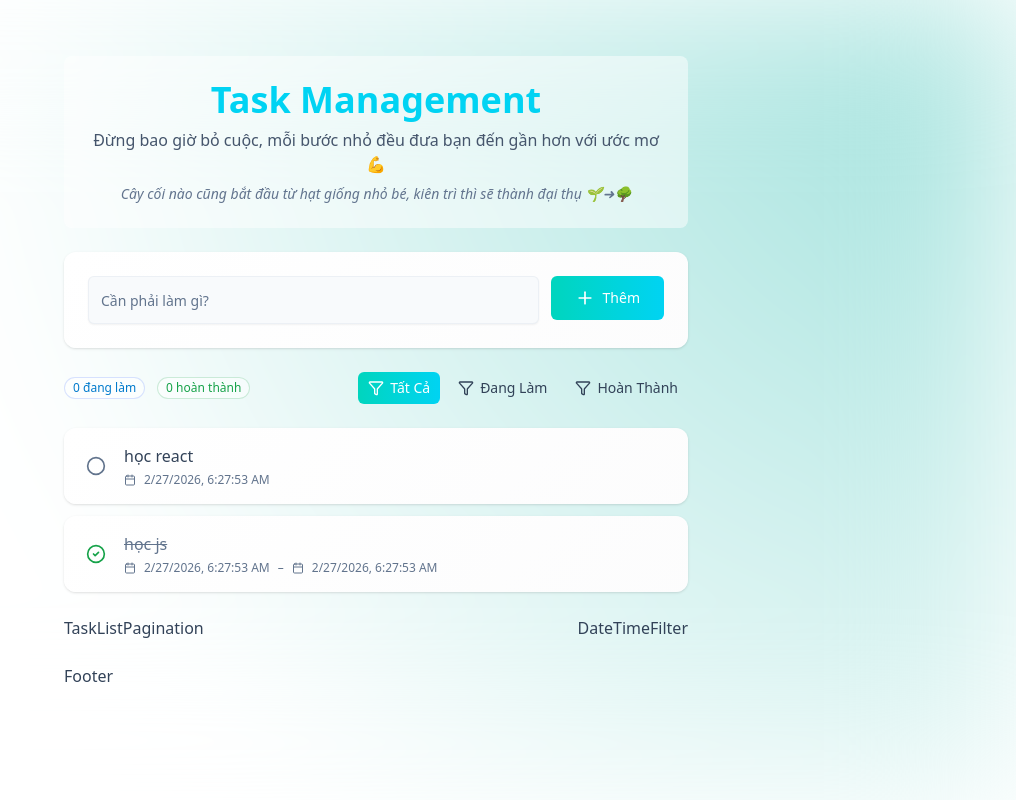
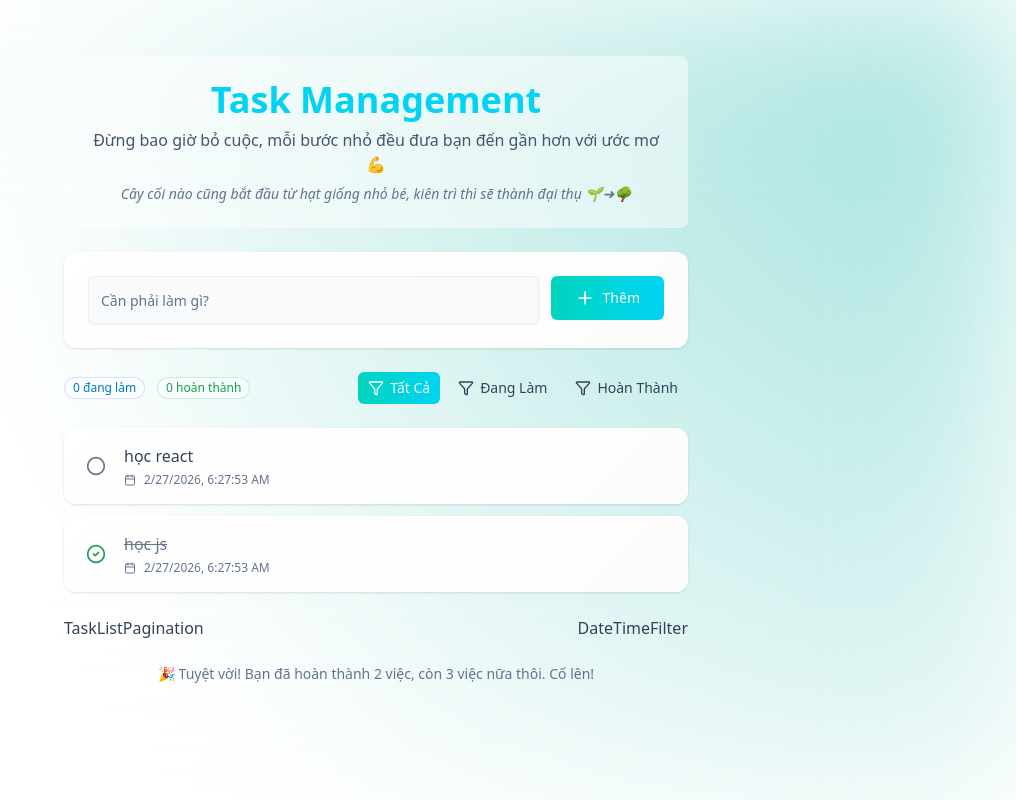
Before and after one commit to HUYTG17/Task-Management-System, a React (Vite) app in the folder frontend/: page / in a window 1280 px wide. Shown: the whole page, without its empty margins (264-1280 px from the left). Built offline with nearby package versions, Linux system fonts and the light colour scheme.

Commit message:
add Footer component with task satistics

```diff
--- a/frontend/src/components/Footer.jsx
+++ b/frontend/src/components/Footer.jsx
@@ -1,8 +1,25 @@
 import React from 'react'
 
-const Footer = () => {
+const Footer = ({ completedTasksCount = 2, activeTasksCount = 3 }) => {
   return (
-    <div>Footer</div>
+    <>
+      {completedTasksCount + activeTasksCount > 0 && (
+        <div className="text-center">
+          <p className="text-sm text-muted-foreground">
+            {completedTasksCount > 0 && (
+              <>
+                🎉 Tuyệt vời! Bạn đã hoàn thành {completedTasksCount} việc
+                {activeTasksCount > 0 &&
+                  `, còn ${activeTasksCount} việc nữa thôi. Cố lên!`}
+              </>
+            )}
+            {completedTasksCount === 0 && activeTasksCount > 0 && (
+              <>Hãy bắt đầu làm {activeTasksCount} nhiệm vụ nào!</>
+            )}
+          </p>
+        </div>
+      )}
+    </>
   )
 }
 
--- a/frontend/src/components/TaskCard.jsx
+++ b/frontend/src/components/TaskCard.jsx
@@ -53,7 +53,8 @@ const TaskCard = ({ task, index }) => {
             <span className="text-xs text-muted-foreground">
               {new Date(task.createdAt).toLocaleString()}
             </span>
-            {task.completedAt && (
+            {task.completedAt &&
+             new Date(task.completedAt).getTime() !== new Date(task.createdAt).getTime() && (
               <>
                 <span className="text-xs text-muted-foreground"> – </span>
                 <Calendar className="size-3 text-muted-foreground" />
```
